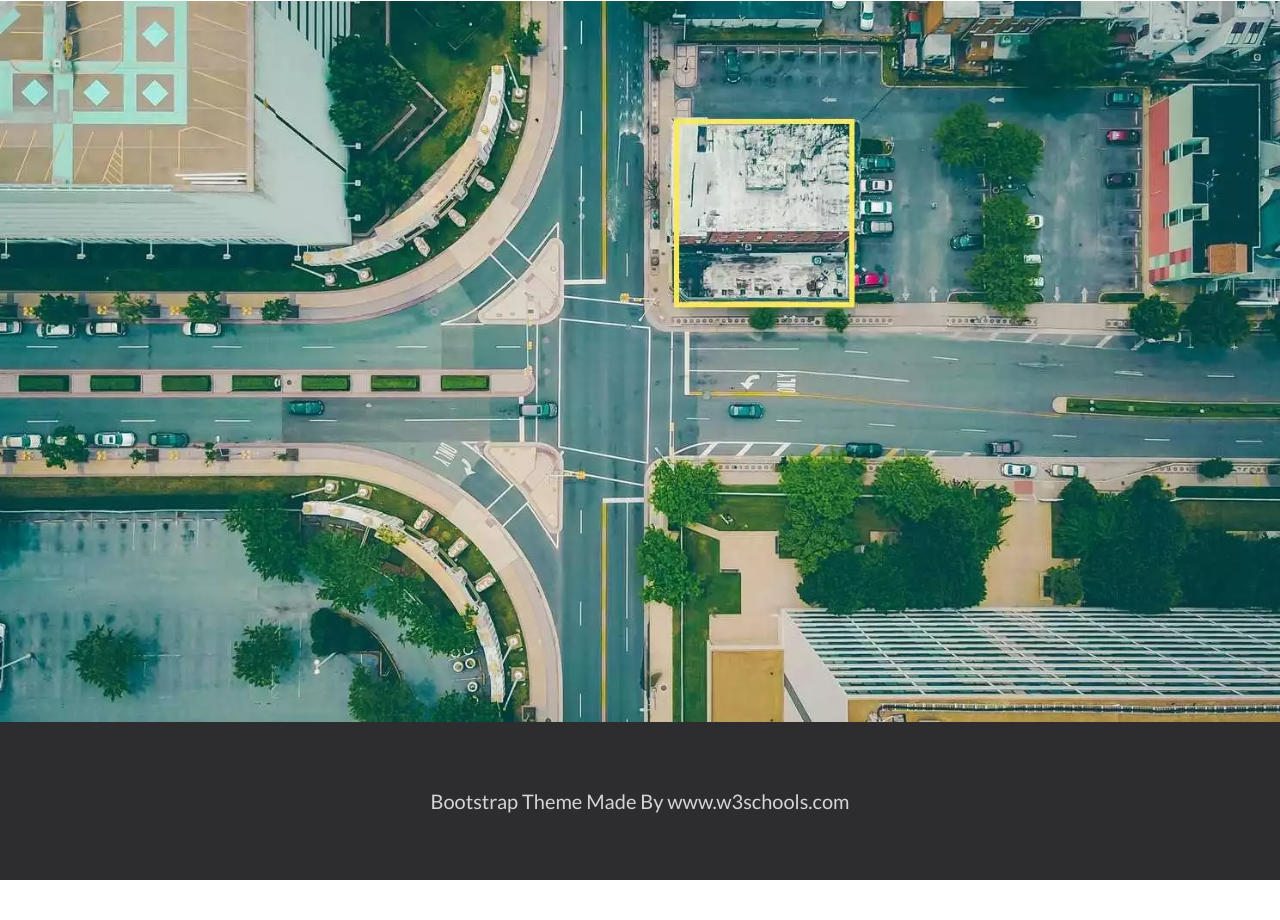
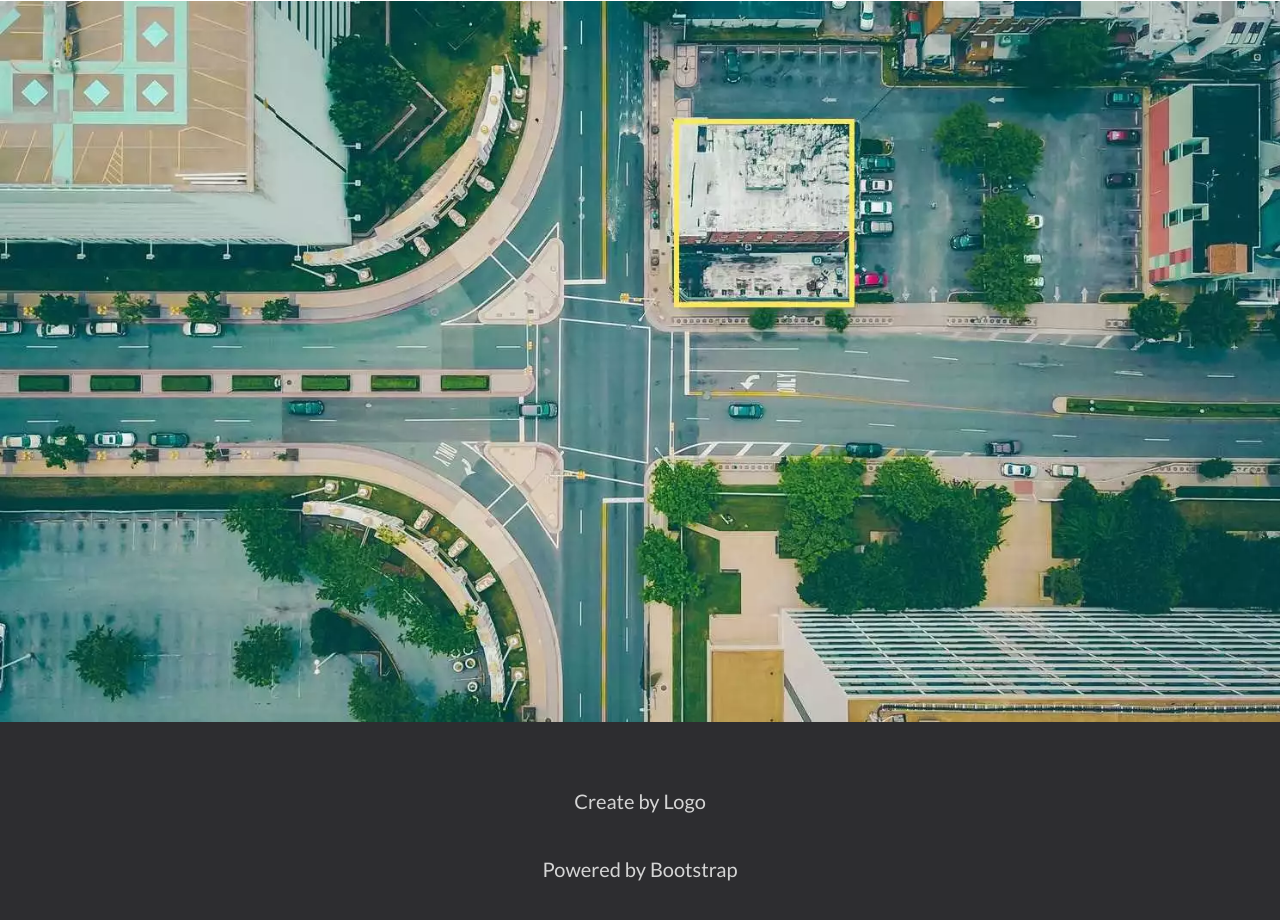
Before and after one commit to GurovDmitriy/BS-band, a website: page source/index.html in a window 1280 px wide. Shown: the part 3631-4551 px from the top of the page. Before the commit the page ends 4511 px from the top, so only its background shows below. Drawn offline with nearby package versions, Linux system fonts and the light colour scheme; a web font is replaced by a local one.

Commit message:
Fix metatag & footer link

```diff
--- a/source/index.html
+++ b/source/index.html
@@ -5,14 +5,12 @@
   <meta charset="UTF-8">
   <title>Logo — BS: Band</title>
 
-  <meta name="viewport"                 content="width=device-width, initial-scale=1.0">
+  <meta name="viewport" content="width=device-width, initial-scale=1.0">
 
-  <meta name="description"              content="Logo — BS: Band">
-  <meta name="keywords"                 content="logo, bootstrap, template, band, music, concert">
-  <meta name="author"                   content="Gurov Dmitriy">
-  <meta name="robots"                   content="">
-  <meta name="googlebot"                content="">
-  <meta name="google-site-verification" content="">
+  <meta name="description" content="Logo — BS: Band">
+  <meta name="keywords"    content="logo, bootstrap, template, band, music, concert">
+  <meta name="author"      content="Gurov Dmitriy">
+  <meta name="robots"      content="noindex, follow">
 
   <link rel="preload" href="fonts/woff2/Lato-Regular.woff2" as="font" type="font/woff2" crossorigin>
   <link rel="preload" href="fonts/woff2/Lato-Bold.woff2"    as="font" type="font/woff2" crossorigin>
@@ -793,7 +791,9 @@
 
     <!-- -Copyrights -->
     <div class="container text-center">
-      <p>Bootstrap Theme Made By <a href="www.w3schools.com" data-toggle="tooltip" title="go to site">www.w3schools.com</a></p>
+      <p>Create by <a href="#">Logo</a></p>
+
+      <p>Powered by <a href="https://getbootstrap.com/">Bootstrap</a></p>
     </div>
     <!-- Copyright end -->
 
```
